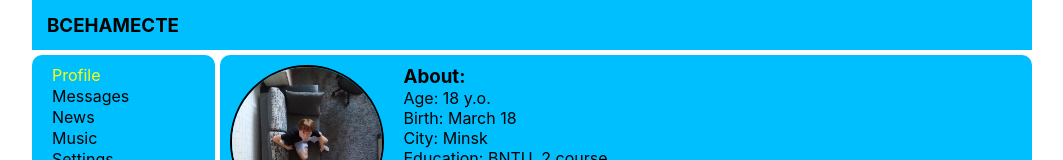
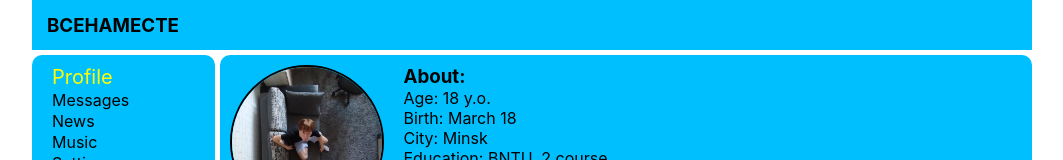
Before and after one commit to antonsadovskiy/samurai-way-main, a React (Create React App) app: page /profile in a window 1280 px wide. Shown: the top 160 px of the page, without its empty margins (108-1171 px from the left). Built offline with nearby package versions, Linux system fonts and the light colour scheme.

Commit message:
added some styles

```diff
--- a/src/components/Navbar/Navbar.module.css
+++ b/src/components/Navbar/Navbar.module.css
@@ -13,9 +13,14 @@
 .item {
     text-decoration: none;
     color: black;
+    transition: all 0.4s ease;
+}
+.item:hover {
+    font-size: 20px;
 }
 
 .active {
     /*color: darkblue;*/
     color: yellow;
+    font-size: 20px;
 }
```
